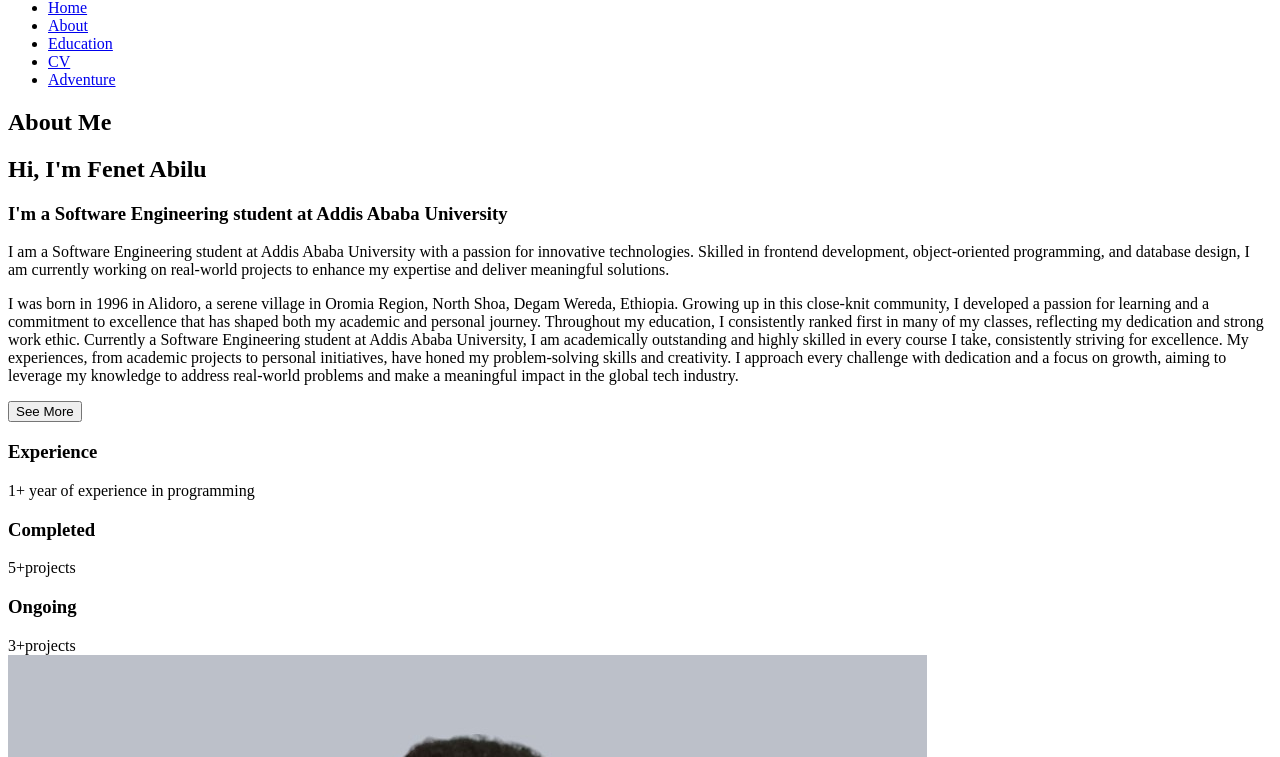
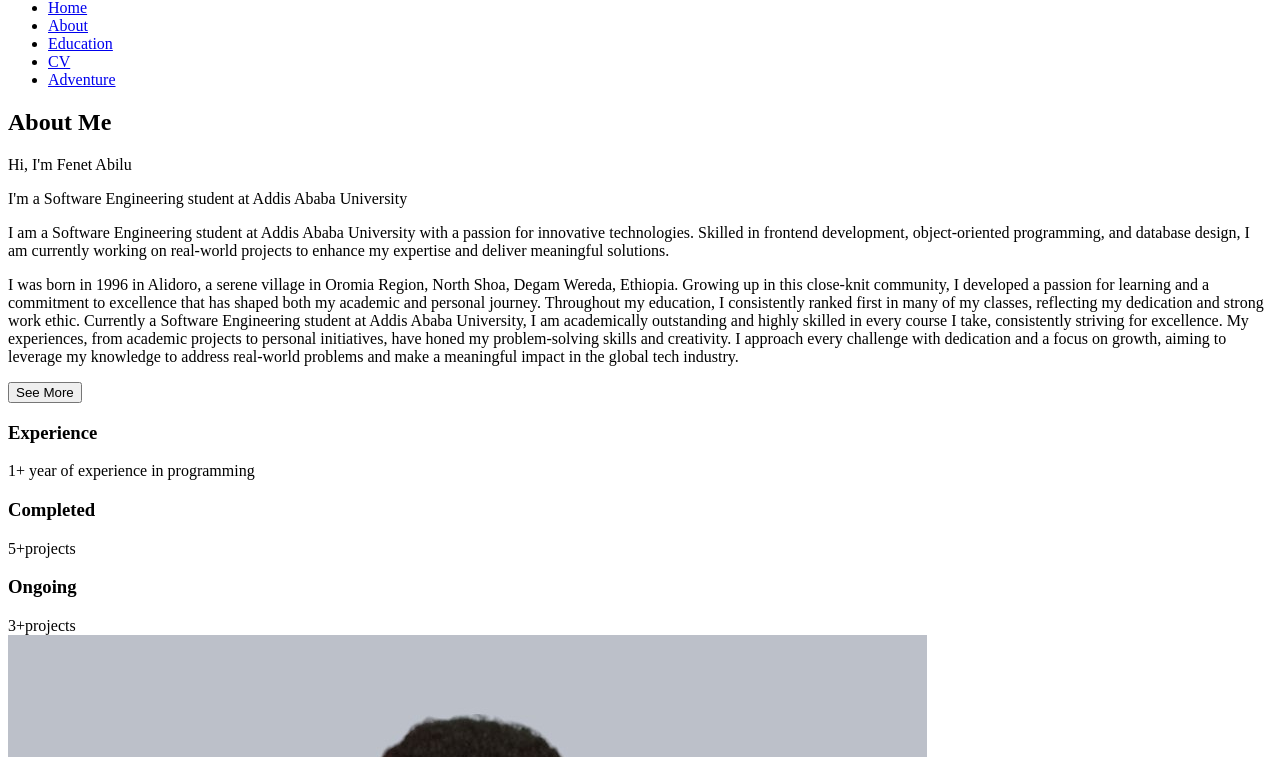
Before and after one commit to Fenet-Ab/-UGR-5813-15--portfolio-profile-html-css-js, a plain HTML site: page src/src/About.html in a window 1280 px wide. Shown: the part 43-800 px from the top of the page. Drawn offline with Linux system fonts and the light colour scheme.

Commit message:
Update About.html

```diff
--- a/src/src/About.html
+++ b/src/src/About.html
@@ -35,13 +35,13 @@
         <h1 class="main_h1">About Me</h1>
         <div class="home_information">
           <div class="intro">
-            <h2 class="hello">Hi, I'm <span class="name">Fenet Abilu</span></h2>
-            <h3 class="my-profession">
+            <p class="hello">Hi, I'm <span class="name">Fenet Abilu</span></p>
+            <p class="my-profession">
               I'm a
               <span class="typing">
                 Software Engineering student at Addis Ababa University
               </span>
-            </h3>
+            </p>
           </div>
           <div class="intro_about">
             <p>
```
